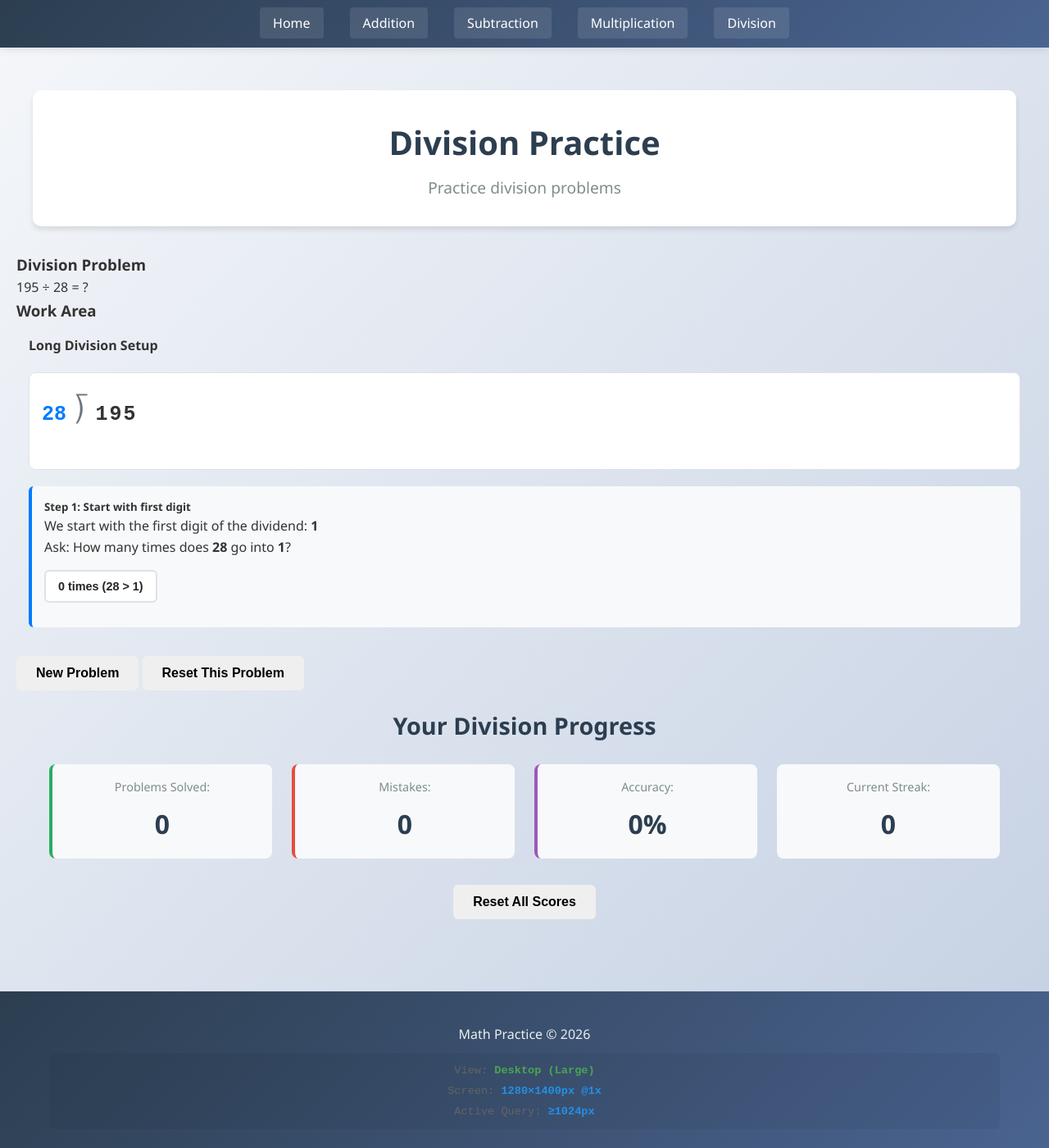
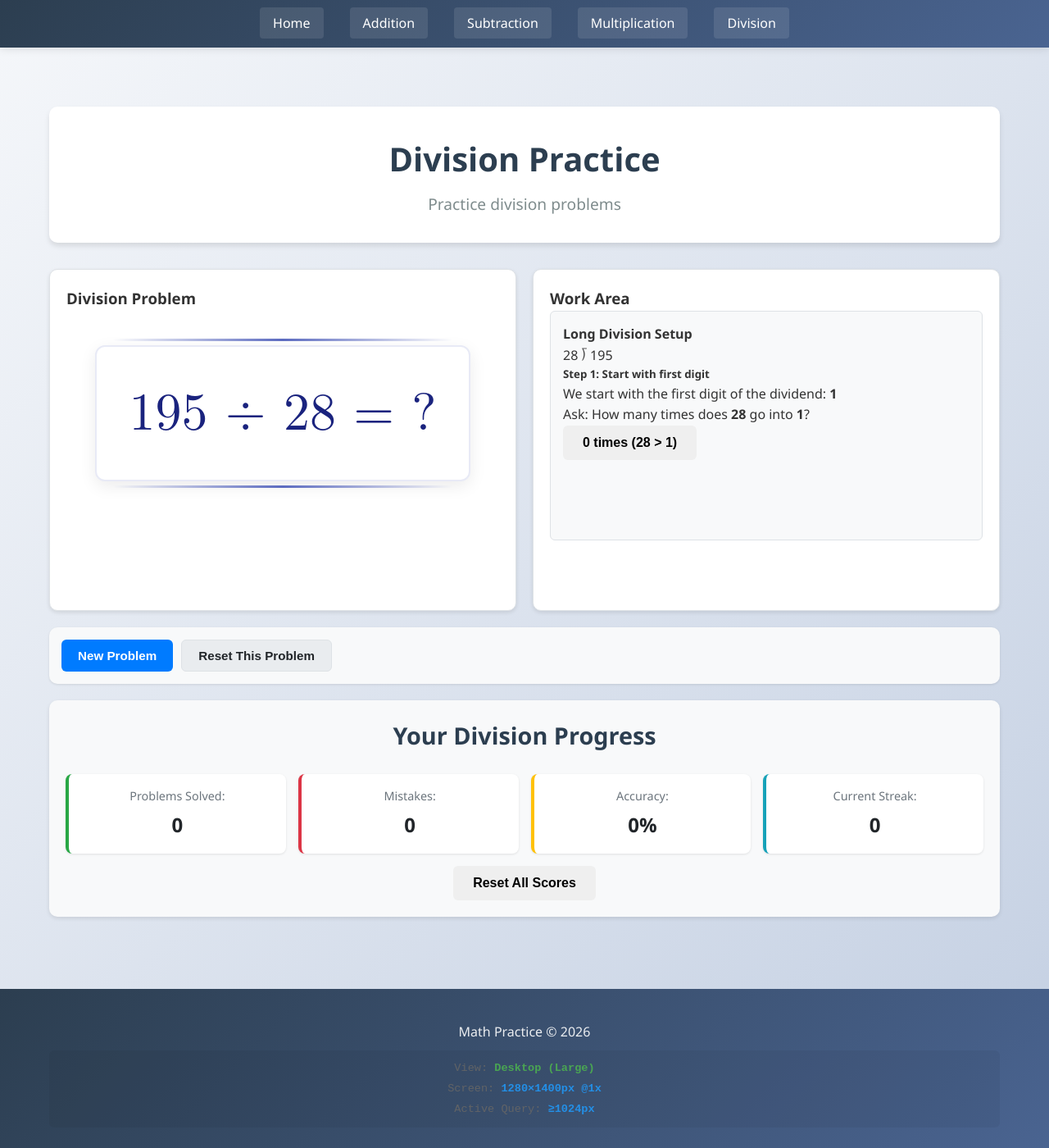
Before and after one commit to ZBZFirst/Math, a Jekyll site: the page built from division.md, in a window 1280 px wide and 1400 px high. Shown: the whole window at 82% size. Built offline with Jekyll 4.4.1, drawn with Linux system fonts in a browser that asks for light colours.

Commit message:
Update division.css

```diff
--- a/assets/css/division.css
+++ b/assets/css/division.css
@@ -1,214 +1,303 @@
-/* Long Division Specific Styles */
-.long-division-setup,
-.long-division-step,
-.final-answer {
-    padding: 15px;
+/* Division Specific Styles */
+
+.division-container {
+    max-width: 1200px;
+    margin: 0 auto;
+    padding: 20px;
 }
 
-.division-layout {
-    font-family: 'Courier New', monospace;
-    font-size: 1.2em;
+/* Dual container layout */
+.dual-container {
+    display: grid;
+    grid-template-columns: 1fr 1fr;
+    gap: 20px;
     margin: 20px 0;
-    padding: 15px;
-    background: white;
-    border-radius: 8px;
+}
+
+@media (max-width: 768px) {
+    .dual-container {
+        grid-template-columns: 1fr;
+    }
+}
+
+/* Main problem container */
+.main-problem-container {
+    background-color: white;
+    border-radius: 10px;
+    padding: 20px;
+    box-shadow: 0 2px 5px rgba(0,0,0,0.1);
     border: 1px solid #dee2e6;
 }
 
-.division-top {
-    margin-bottom: 5px;
-    padding-left: 60px;
+.main-problem {
+    min-height: 300px;
 }
 
-.division-main {
+/* Equation display styling */
+.equation-display {
     display: flex;
     align-items: center;
-    gap: 10px;
-    margin-bottom: 20px;
+    justify-content: center;
+    height: 100%;
+    min-height: 250px;
 }
 
-.divisor {
-    font-weight: bold;
-    color: #007bff;
-    font-size: 1.3em;
+.large-equation {
+    font-family: "Latin Modern Math", "STIX Two Math", "Cambria Math", "Asana Math", "TeX Gyre Termes Math", serif;
+    font-size: 4em;
+    text-align: center;
+    color: #1a237e;
+    padding: 30px 40px;
+    background: white;
+    border-radius: 12px;
+    box-shadow: 0 6px 20px rgba(0, 0, 0, 0.08);
+    border: 2px solid #e8eaf6;
+    display: inline-block;
 }
 
-.division-symbol {
-    font-size: 2em;
-    color: #6c757d;
+/* Style the division symbol to look more like LaTeX */
+.large-equation {
+    position: relative;
 }
 
-.dividend {
-    font-weight: bold;
-    font-size: 1.3em;
-    letter-spacing: 2px;
+/* Add subtle mathematical styling */
+.large-equation::before {
+    content: "";
+    position: absolute;
+    top: -10px;
+    left: 20px;
+    right: 20px;
+    height: 3px;
+    background: linear-gradient(90deg, transparent, #5c6bc0, transparent);
+    border-radius: 3px;
 }
 
-.division-work {
-    margin-left: 60px;
+.large-equation::after {
+    content: "";
+    position: absolute;
+    bottom: -10px;
+    left: 20px;
+    right: 20px;
+    height: 3px;
+    background: linear-gradient(90deg, transparent, #5c6bc0, transparent);
+    border-radius: 3px;
 }
 
-.work-step {
-    margin: 10px 0;
+/* Work container (right side) */
+.work-container {
+    background-color: white;
+    border-radius: 10px;
+    padding: 20px;
+    box-shadow: 0 2px 5px rgba(0,0,0,0.1);
+    border: 1px solid #dee2e6;
 }
 
-.product {
-    color: #28a745;
-    font-weight: bold;
-    padding: 2px 10px;
+.Work-Container {
+    min-height: 280px;
+    padding: 15px;
+    background-color: #f8f9fa;
+    border-radius: 6px;
+    border: 1px solid #dee2e6;
+    margin-bottom: 15px;
 }
 
-.subtract-line {
-    display: block;
-    width: 60px;
-    height: 2px;
-    background: #dc3545;
-    margin: 5px 0;
+/* Feedback area */
+.work-feedback {
+    margin-top: 15px;
+    padding: 12px;
+    border-radius: 6px;
+    min-height: 50px;
+    font-size: 0.95em;
 }
 
-.current-subtraction {
-    margin-top: 10px;
+.feedback-correct {
+    background: #d4edda;
+    border: 2px solid #28a745;
+    color: #155724;
 }
 
-.subtract-number {
-    color: #dc3545;
-    font-weight: bold;
+.feedback-incorrect {
+    background: #f8d7da;
+    border: 2px solid #dc3545;
+    color: #721c24;
 }
 
-.bring-down-indicator {
-    color: #17a2b8;
-    font-weight: bold;
-    margin-top: 10px;
-    padding-left: 60px;
+/* Controls */
+.division-controls {
+    display: flex;
+    justify-content: space-between;
+    align-items: center;
+    margin: 20px 0;
+    padding: 15px;
+    background-color: #f8f9fa;
+    border-radius: 10px;
+    box-shadow: 0 1px 3px rgba(0,0,0,0.1);
 }
 
-/* Step instructions */
-.current-step,
-.step-instruction {
-    margin: 20px 0;
-    padding: 15px;
-    background: #f8f9fa;
-    border-radius: 6px;
-    border-left: 4px solid #007bff;
+.control-buttons {
+    display: flex;
+    gap: 10px;
+    flex-wrap: wrap;
 }
 
-.step-options {
-    display: flex;
-    flex-wrap: wrap;
-    gap: 10px;
+.primary-btn, .secondary-btn {
+    padding: 10px 20px;
+    border: none;
+    border-radius: 6px;
+    cursor: pointer;
+    font-size: 0.95em;
+    font-weight: 600;
+    transition: all 0.2s;
+}
+
+.primary-btn {
+    background: #007bff;
+    color: white;
+}
+
+.primary-btn:hover {
+    background: #0056b3;
+}
+
+.secondary-btn {
+    background: #e9ecef;
+    color: #212529;
+    border: 1px solid #dee2e6;
+}
+
+.secondary-btn:hover {
+    background: #dee2e6;
+}
+
+/* Enhanced Score Container */
+.enhanced-score-container {
+    background-color: #f8f9fa;
+    border-radius: 10px;
+    padding: 20px;
+    margin-top: 20px;
+    box-shadow: 0 2px 5px rgba(0,0,0,0.1);
+}
+
+.score-stats {
+    display: grid;
+    grid-template-columns: repeat(auto-fit, minmax(150px, 1fr));
+    gap: 15px;
     margin: 15px 0;
 }
 
-.step-btn {
-    padding: 10px 15px;
-    border: 2px solid #dee2e6;
-    border-radius: 6px;
-    background: white;
-    cursor: pointer;
+.stat {
+    background-color: white;
+    padding: 15px;
+    border-radius: 8px;
+    text-align: center;
+    box-shadow: 0 1px 3px rgba(0,0,0,0.1);
+}
+
+.stat.correct {
+    border-left: 4px solid #28a745;
+}
+
+.stat.incorrect {
+    border-left: 4px solid #dc3545;
+}
+
+.stat.accuracy {
+    border-left: 4px solid #ffc107;
+}
+
+.stat.streak {
+    border-left: 4px solid #17a2b8;
+}
+
+.stat-label {
+    display: block;
     font-size: 0.9em;
-    transition: all 0.2s;
+    color: #6c757d;
+    margin-bottom: 5px;
+}
+
+.stat-value {
+    display: block;
+    font-size: 1.5em;
+    font-weight: bold;
     color: #212529;
 }
 
-.step-btn:hover {
-    border-color: #007bff;
-    background: #f0f7ff;
+/* Responsive adjustments */
+@media (max-width: 768px) {
+    .division-container {
+        padding: 15px;
+    }
+
+    .dual-container {
+        gap: 15px;
+    }
+
+    .main-problem-container,
+    .work-container {
+        padding: 15px;
+    }
+
+    .large-equation {
+        font-size: 2.8em;
+        padding: 20px 25px;
+    }
+
+    .division-controls {
+        flex-direction: column;
+        gap: 15px;
+        align-items: stretch;
+    }
+
+    .control-buttons {
+        justify-content: center;
+    }
+
+    .score-stats {
+        grid-template-columns: repeat(2, 1fr);
+    }
 }
 
-.step-btn.primary-btn {
-    background: #007bff;
-    color: white;
-    border-color: #007bff;
+@media (max-width: 480px) {
+    .division-container {
+        padding: 10px;
+    }
+
+    .dual-container {
+        gap: 10px;
+    }
+
+    .large-equation {
+        font-size: 2.2em;
+        padding: 15px 20px;
+    }
+
+    .Work-Container {
+        min-height: 250px;
+        padding: 12px;
+    }
+
+    .control-buttons {
+        flex-direction: column;
+        width: 100%;
+    }
+
+    .primary-btn, .secondary-btn {
+        width: 100%;
+    }
+
+    .score-stats {
+        grid-template-columns: 1fr;
+    }
 }
 
-.step-btn.primary-btn:hover {
-    background: #0056b3;
-    border-color: #0056b3;
+/* Animation for feedback */
+@keyframes shake {
+    0%, 100% { transform: translateX(0); }
+    10%, 30%, 50%, 70%, 90% { transform: translateX(-3px); }
+    20%, 40%, 60%, 80% { transform: translateX(3px); }
 }
 
-/* Input areas */
-.multiplication-input,
-.subtraction-input {
-    display: flex;
-    gap: 10px;
-    margin: 15px 0;
-    align-items: center;
+.shake {
+    animation: shake 0.5s ease-in-out;
 }
-
-.multiplication-input input,
-.subtraction-input input {
-    padding: 8px 12px;
-    border: 2px solid #dee2e6;
-    border-radius: 6px;
-    font-size: 1em;
-    width: 100px;
-    text-align: center;
-}
-
-.multiplication-input input:focus,
-.subtraction-input input:focus {
-    border-color: #007bff;
-    outline: none;
-    box-shadow: 0 0 0 3px rgba(0,123,255,0.25);
-}
-
-/* Final answer */
-.final-answer .division-layout.final {
-    background: #e8f5e9;
-    border-color: #28a745;
-}
-
-.answer-summary {
-    margin-top: 20px;
-}
-
-.answer-box,
-.correct-answer-box {
-    padding: 15px;
-    margin: 10px 0;
-    border-radius: 6px;
-}
-
-.answer-box {
-    background: #e3f2fd;
-    border: 2px solid #007bff;
-}
-
-.correct-answer-box {
-    background: #e8f5e9;
-    border: 2px solid #28a745;
-}
-
-.final-equation {
-    font-size: 1.5em;
-    font-weight: bold;
-    margin: 10px 0;
-}
-
-.quotient-final {
-    color: #007bff;
-}
-
-.remainder-final {
-    color: #dc3545;
-}
-
-.correct-message {
-    color: #155724;
-    background: #d4edda;
-    padding: 10px;
-    border-radius: 6px;
-    border: 1px solid #c3e6cb;
-}
-
-.incorrect-message {
-    color: #721c24;
-    background: #f8d7da;
-    padding: 10px;
-    border-radius: 6px;
-    border: 1px solid #f5c6cb;
-}
-
-.comparison {
-    margin: 15px 0;
-}
```
